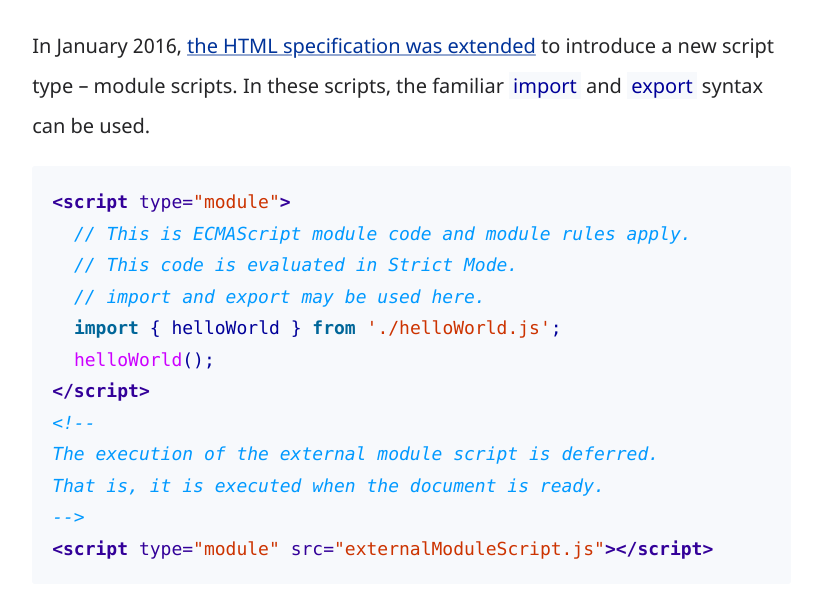
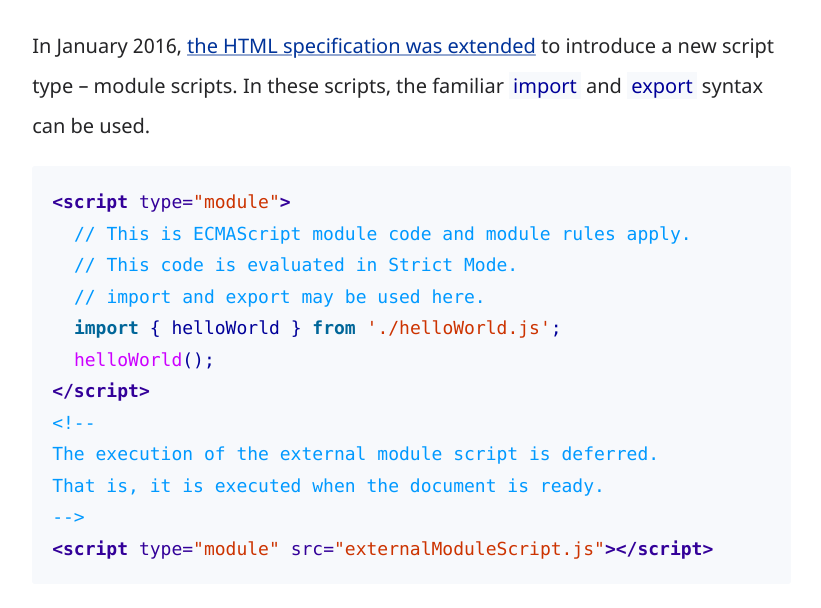
Before and after one commit to molily/molily.de, a Jekyll site: the page built from _posts/2023-04-21-ecmascript-modules.md, in a window 1280 px wide. Shown: the part 2419-3027 px from the top of the page, without its empty margins (17-838 px from the left). Built offline with Jekyll 4.4.1, drawn with Linux system fonts in a browser that asks for light colours.

Commit message:
Tweak code highlighting

```diff
--- a/_sass/highlight.scss
+++ b/_sass/highlight.scss
@@ -152,6 +152,14 @@
 }
 
 // Changes by molily
+
+// Do not use italic for comments, it is hard to read
+.highlight .c { font-style: normal } /* Comment */
+.highlight .ch {  font-style: normal } /* Comment.Hashbang */
+.highlight .cm {  font-style: normal } /* Comment.Multiline */
+.highlight .cpf {  font-style: normal } /* Comment.PreprocFile */
+.highlight .c1 {  font-style: normal } /* Comment.Single */
+
 // In JavaScript/TypeScript, err is used for the `template literal`.
 // Make it look like a normal .s1 (Literal.String.Single) instead of an error.
 .language-typescript, .language-js {
```
